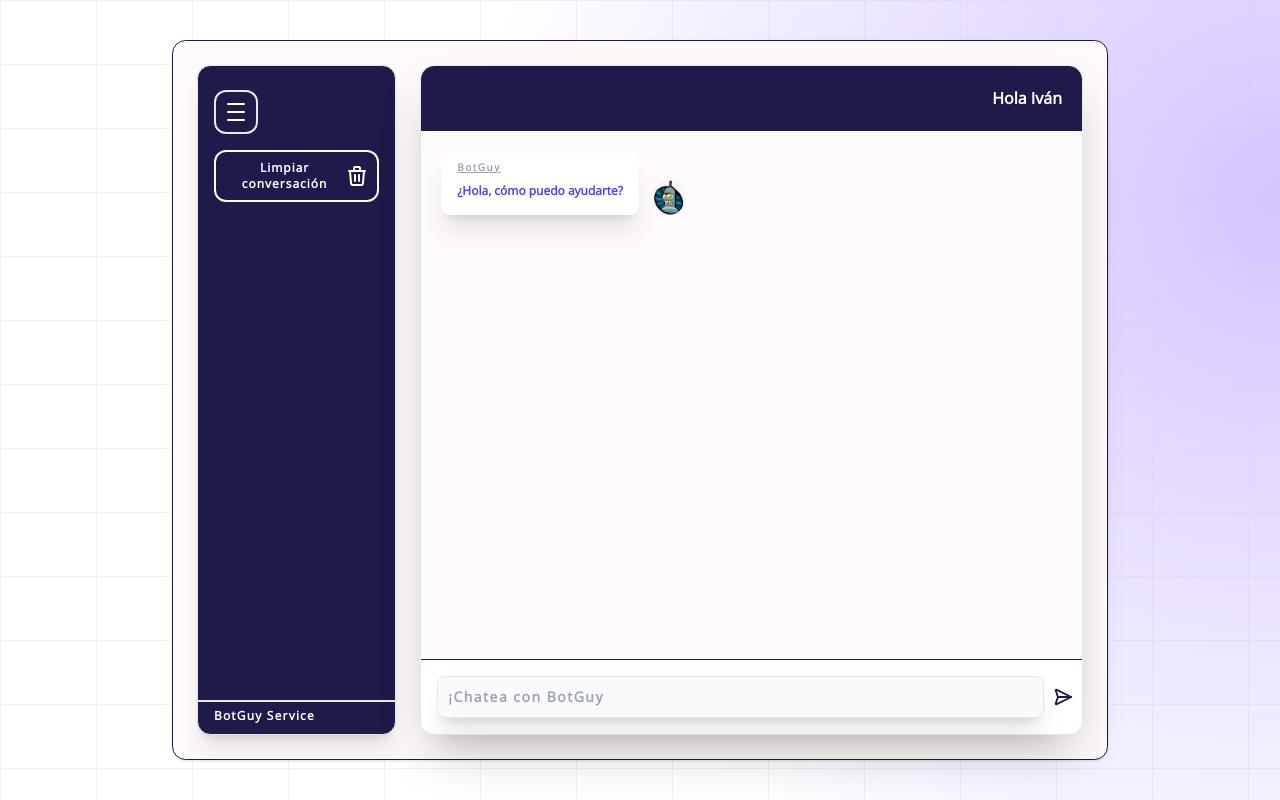
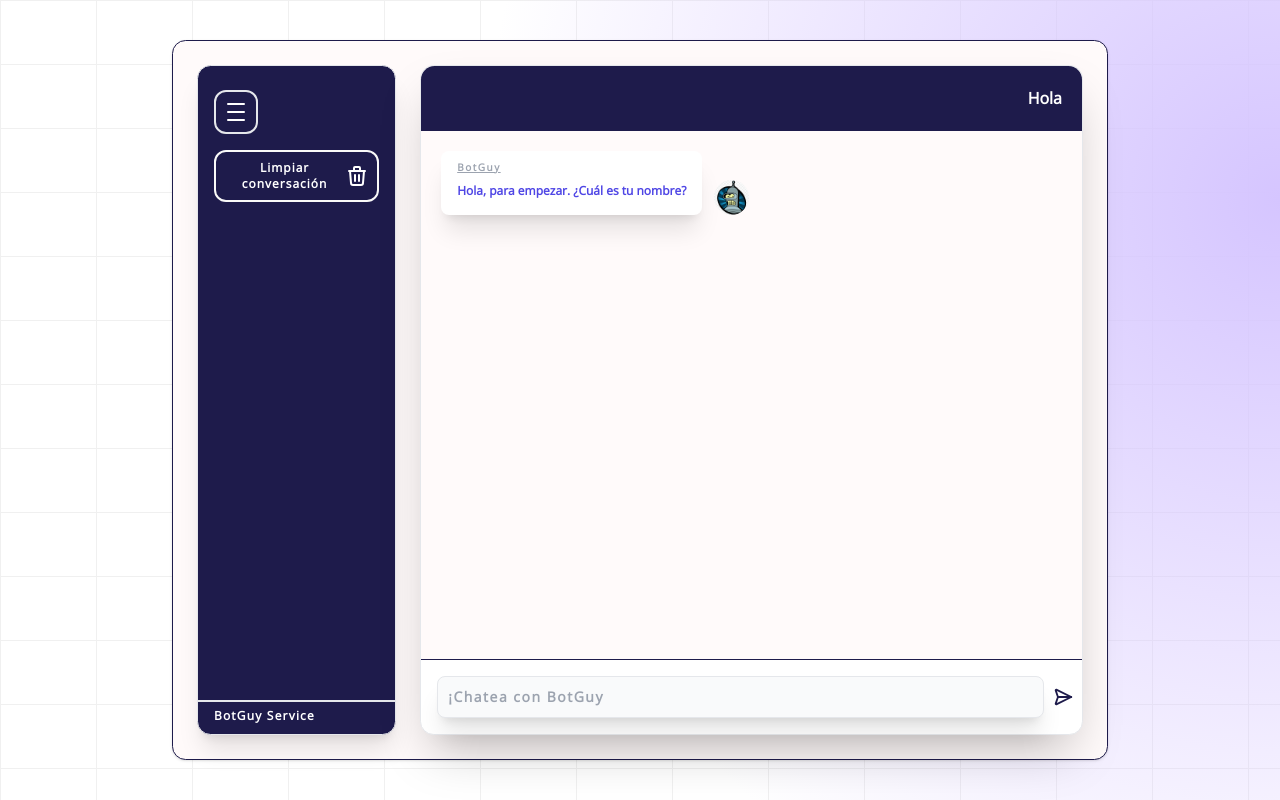
Before and after one commit to IvanDev03/chatbot, a React (Vite) app in the folder chatbot-project-vw/: page / in a window 1280 px wide. Built offline with nearby package versions, Linux system fonts and the light colour scheme; what @midudev/tailwind-animations would draw is missing.

Commit message:
Se empieza lógica de consumo de servicios, se finaliza contexto de la aplicación

```diff
--- a/chatbot-project-vw/src/App.tsx
+++ b/chatbot-project-vw/src/App.tsx
@@ -1,16 +1,20 @@
 import './App.css'
 import { Conversation } from './components/chat/Conversation'
 import { Navbar } from './components/nav/Navbar'
+import { ChatProvider } from './context/ChatProvider'
 
 function App() {
 
+
   return (
-    <div className='text-center justify-center flex' id='main-view'>
-      <section className='p-6 bg-white border border-indigo-950 shadow dark:bg-gray-800 dark:border-gray-700 principal-section flex flex-row m-6' style={{borderRadius: '0.85rem', height: '90vh', backgroundColor: '#fffafa'}}>
-        <Navbar/>
-        <Conversation botname={'BotGuy'} username={'Iván'} />
-      </section>
-    </div>
+    <ChatProvider>
+      <div className='text-center justify-center flex' id='main-view'>
+        <section className='p-6 bg-white border border-indigo-950 shadow dark:bg-gray-800 dark:border-gray-700 principal-section flex flex-row m-6' style={{ borderRadius: '0.85rem', height: '90vh', backgroundColor: '#fffafa' }}>
+          <Navbar />
+          <Conversation botname={'BotGuy'} />
+        </section>
+      </div>
+    </ChatProvider>
   )
 }
 
--- a/chatbot-project-vw/src/components/chat/Conversation.tsx
+++ b/chatbot-project-vw/src/components/chat/Conversation.tsx
@@ -1,17 +1,22 @@
-import React from "react";
+import React, { useContext } from "react";
 import './ChatStyles.css'
 import { History } from "./History";
 import { ConversationProps } from "../../interfaces/ConversationProps";
+import { ChatContext } from "../../context/ChatContext";
 
-export const Conversation: React.FC<ConversationProps> = ({ botname, username }) => {
-    return (<>
+export const Conversation: React.FC<ConversationProps> = ({ botname}) => {
+
+    const { conversation } = useContext(ChatContext);
+
+    return (
+    <>
         <section className='bg-white border shadow-2xl dark:bg-gray-800 dark:border-gray-700 flex flex-row w-full h-full conversation'>
             <section className="flex flex-col-reverse justify-between" style={{ width: '100%' }}>
 
-                <History username={username} botname={botname}></History>
+                <History botname={botname}></History>
                 <div className="flex flex-col justify-center bg-indigo-950 text-white text-end p-5 " id="nav-chat">
                     <nav className="animate-blurred-fade-in">
-                        Hola {username}
+                        Hola {conversation.username}
                     </nav>
                 </div>
             </section>
--- a/chatbot-project-vw/src/components/chat/History.tsx
+++ b/chatbot-project-vw/src/components/chat/History.tsx
@@ -1,16 +1,26 @@
-import { useEffect, useRef, useState } from "react"
+import { useContext, useEffect, useRef, useState } from "react"
 import { AvatarImage } from "./AvatarImage"
 import userIcon from '../../assets/media/Felipe-img.jpg'
 import bender from '../../assets/media/bender.png'
 import { Card } from "./Card"
 import send from './../../assets/media/send-icon.svg'
 import { ConversationProps } from "../../interfaces/ConversationProps"
+import { ChatContext } from "../../context/ChatContext"
+import { getCarModels } from "../../services/ConsumerServices"
 
-export const History: React.FC<ConversationProps> = ({ botname, username }) => {
+
+export const History: React.FC<ConversationProps> = ({ botname }) => {
+
+    const username = 'Unkwown'
+
+    const { conversation, handleUsername, upStage } = useContext(ChatContext)
 
     const messageRef = useRef<HTMLInputElement | null>(null)
-    const [messages, setMessages] = useState([{ text: '¿Hola, cómo puedo ayudarte?', user: botname }])
+    const [messages, setMessages] = useState([...conversation.messages])
 
+    if (messages.length === 0) {
+        setMessages([...messages, { text: 'Hola, para empezar. ¿Cuál es tu nombre?', user: botname }])
+    }
 
     useEffect(() => {
         const element = document.getElementById('chatbot-messages');
@@ -18,14 +28,44 @@ export const History: React.FC<ConversationProps> = ({ botname, username }) => {
         if (element) {
             element.scrollTop = element.scrollHeight;
         }
+
     }, [messages])
 
     const submitMessage = () => {
         if (messageRef.current) {
+
             const { current } = messageRef;
-            setMessages([...messages, { text: current.value, user: username }])
-            current.value = ''
+
+
+            switch (conversation.stage) {
+                case 0: {
+                    setMessages([...messages, { text: current.value, user: username }]);
+                    handleUsername(current.value);
+                    upStage();
+                    current.value = '';
+
+                    setTimeout(() => {
+
+                        const models = getCarModels()
+
+                        setMessages(prevMessages => [
+                            ...prevMessages,
+                            { text: '¿En qué vehículo estás interesado?', user: botname }
+                        ]);
+                    }, 1000);
+                    break
+                }
+
+
+
+                default: {
+                    setMessages([...messages, { text: current.value, user: conversation.username }])
+                    current.value = ''
+                    break;
+                }
+            }
         }
+
     }
 
 
@@ -38,7 +78,7 @@ export const History: React.FC<ConversationProps> = ({ botname, username }) => {
                 className="bg-gray-50 border shadow-xl text-gray-900 text-sm rounded-lg focus:ring-blue-500 focus:border-blue-500 block p-2.5 dark:bg-gray-700 dark:border-gray-600 dark:placeholder-gray-400 dark:text-white dark:focus:ring-blue-500 dark:focus:border-blue-500"
                 placeholder={`¡Chatea con ${botname}`}
                 onKeyUp={(e) => {
-                    if(e.key === "Enter") {
+                    if (e.key === "Enter") {
                         submitMessage()
                     }
                 }}
@@ -50,11 +90,11 @@ export const History: React.FC<ConversationProps> = ({ botname, username }) => {
                 </img>
             </div>
         </div>
-        <div className="p-5 overflow-y-auto flex flex-col h-full" id="chatbot-messages" style={{ backgroundColor: '#fffafa', paddingBottom: '1rem'}} >
+        <div className="p-5 overflow-y-auto flex flex-col h-full" id="chatbot-messages" style={{ backgroundColor: '#fffafa', paddingBottom: '1rem' }} >
 
             {messages.map((message, index) => (
                 <>
-                    <section className={`flex justify-${message.user === botname ? 'start' : 'end'} flex-row place-items-end`} style={{ marginBottom: '1rem' }}>
+                    <section className={`flex flex-row place-items-end`} style={{ marginBottom: '1rem', justifyContent: message.user === botname ? 'start' : 'end' }}>
                         <Card name={message.user} id={index.toString()} text={message.text} bot={botname}></Card>
                         <div className={'text-right'}>
                             <AvatarImage url={message.user === botname ? bender : userIcon} name={username}></AvatarImage>
--- /dev/null
+++ b/chatbot-project-vw/src/context/ChatContext.tsx
@@ -0,0 +1,11 @@
+import { createContext } from "react";
+import { Conversation, Message } from "../interfaces/conversationInterfaces";
+
+type ChatContextProps = {
+    conversation: Conversation,
+    handleUsername: (name: string) => void,
+    handleMessages: (message: Message) => void,
+    upStage: () => void
+}
+
+export const ChatContext = createContext<ChatContextProps>({} as ChatContextProps)
--- /dev/null
+++ b/chatbot-project-vw/src/context/ChatProvider.tsx
@@ -0,0 +1,45 @@
+import { useReducer } from "react"
+import { Conversation, Message } from "../interfaces/conversationInterfaces"
+import { ChatContext } from "./ChatContext"
+import { chatReducer } from "./chatReducer"
+
+const INITIAL_STATE : Conversation = {
+    username: '',
+    messages: [],
+    stage: 0,
+    carModel: 0,
+    disableChat: false
+}
+
+interface ChatProviderProps {
+    children: JSX.Element | JSX.Element[]
+}
+
+export const ChatProvider = ({children} : ChatProviderProps) => {
+
+    const [conversation, dispatch] = useReducer(chatReducer, INITIAL_STATE)
+
+    const handleUsername = (name: string) => {
+        dispatch({type: "addUserName", payload: {user: name}})
+    }
+
+    const handleMessages = (message: Message) => {
+        dispatch({type: "addMessage", payload: message})
+    }
+
+    const upStage = () => {
+        dispatch({type: "upStage", payload: 1})
+    }
+
+
+    return (
+        <ChatContext.Provider value={{
+            conversation,
+            handleUsername,
+            handleMessages,
+            upStage
+        }}>
+            {children}
+        </ChatContext.Provider>
+    )
+}
--- /dev/null
+++ b/chatbot-project-vw/src/context/chatReducer.ts
@@ -0,0 +1,51 @@
+import { Conversation, Message } from "../interfaces/conversationInterfaces";
+
+type ChatAction =
+    {type: 'addMessage', payload: Message} |
+    {type: 'clearHistory', payload: boolean} |
+    {type: 'addUserName', payload: {user: string}} |
+    {type: 'upStage', payload: number}
+
+
+export const chatReducer = ( state: Conversation, action: ChatAction) : Conversation => {
+
+    switch(action.type) {
+
+        case "addMessage": {
+
+            return {
+                ...state,
+                messages: [...state.messages, action.payload],
+                stage: (state.stage + 1),
+            }
+        }
+
+        case "addUserName": {
+            return {
+                ...state,
+                username: action.payload.user
+            }
+        }
+
+        case "upStage": {
+            return {
+                ...state,
+                stage: (state.stage + 1),
+            }
+        }
+
+        case "clearHistory": {
+            return {
+                username: '',
+                messages: [],
+                stage: 0,
+                carModel: 0,
+                disableChat: false,
+            }
+        }
+
+        default: {
+            return state
+        }
+    }
+}
--- a/chatbot-project-vw/src/interfaces/ConversationProps.ts
+++ b/chatbot-project-vw/src/interfaces/ConversationProps.ts
@@ -1,4 +1,3 @@
 export interface ConversationProps {
     botname: string;
-    username: string;
 }
--- /dev/null
+++ b/chatbot-project-vw/src/interfaces/consumerInterfaces.ts
@@ -0,0 +1,4 @@
+export interface CarModels {
+    id: number,
+    name: string
+}
--- /dev/null
+++ b/chatbot-project-vw/src/interfaces/conversationInterfaces.ts
@@ -0,0 +1,12 @@
+export interface Conversation {
+    username: string,
+    messages: Message[],
+    stage: number,
+    carModel: number,
+    disableChat: boolean
+}
+
+export interface Message {
+    text: string,
+    user: string
+}
--- /dev/null
+++ b/chatbot-project-vw/src/services/ConsumerServices.ts
@@ -0,0 +1,14 @@
+import { CarModels } from "../interfaces/consumerInterfaces";
+
+export const getCarModels = async (): Promise<CarModels[]> => {
+    try {
+        const response = await fetch('http://localhost:8080/modelos/getmodelosnames');
+        if (!response.ok) {
+            throw new Error('Error al obtener modelos de coches');
+        }
+        return await response.json();
+    } catch (error) {
+        console.error('Error al obtener modelos de coches:', error);
+        return [];
+    }
+}
```
